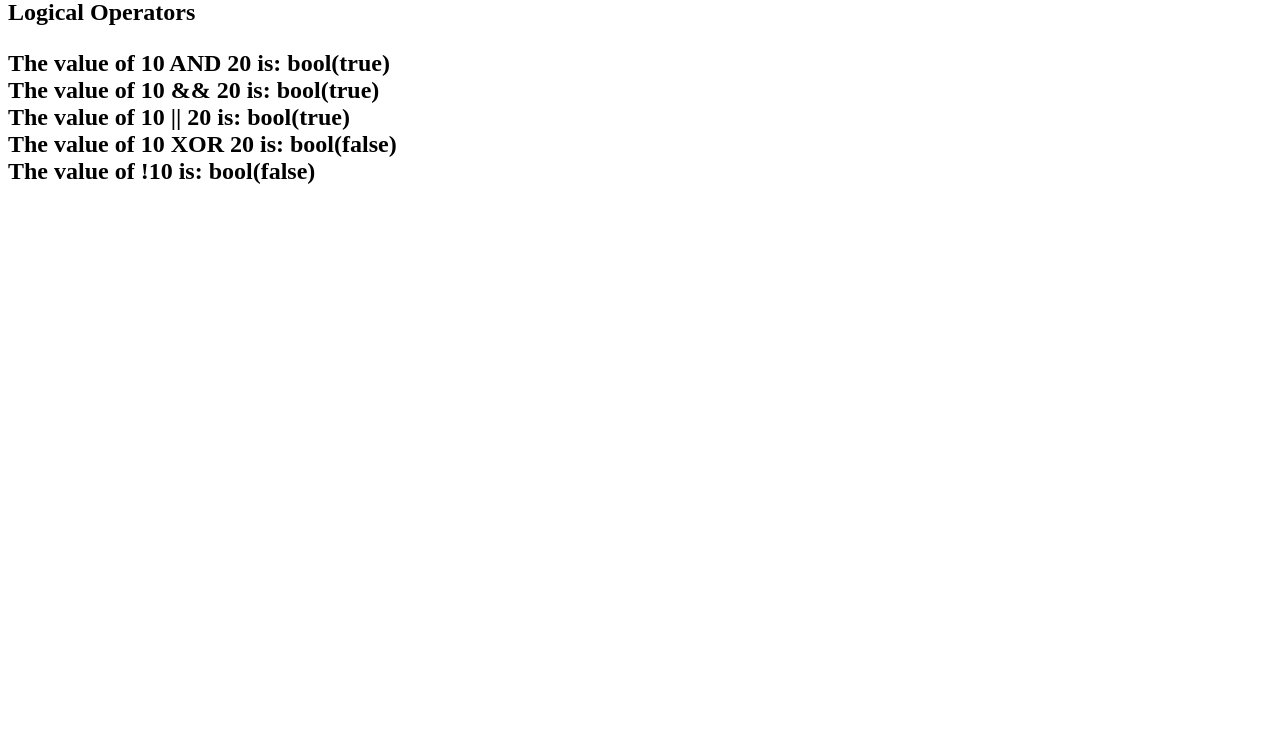
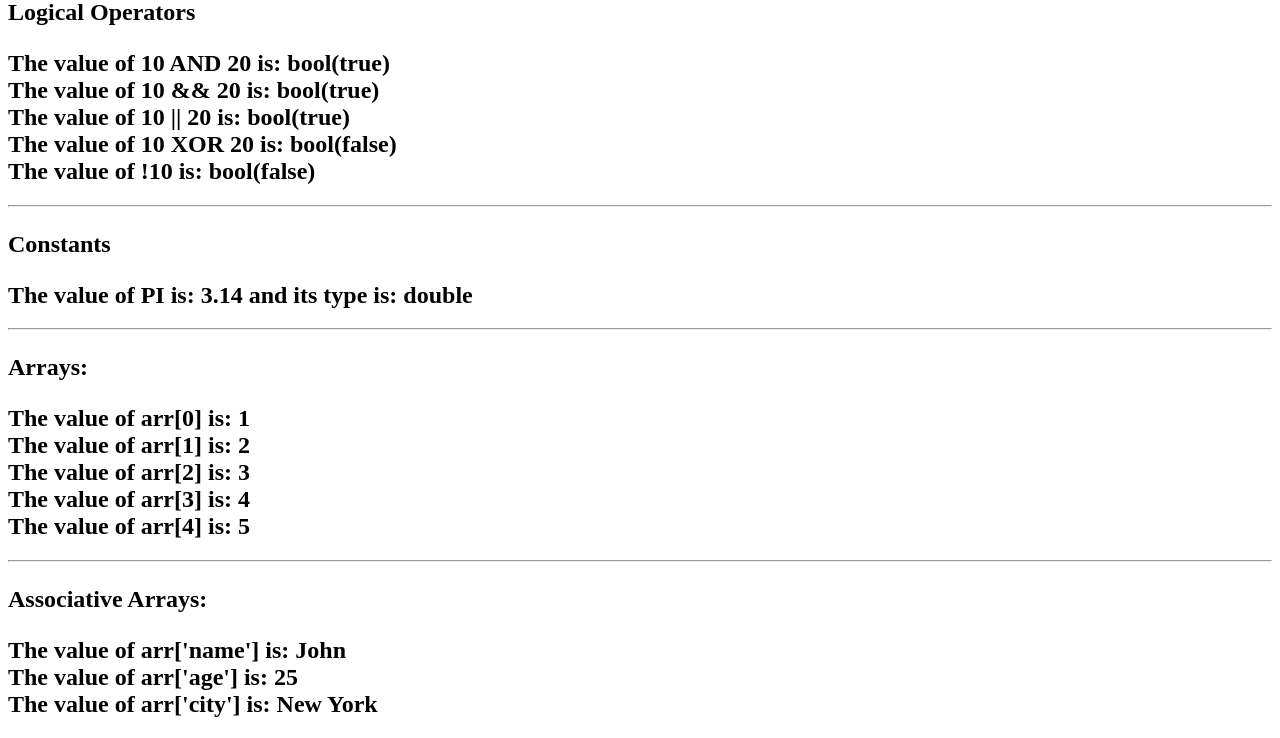
Before and after one commit to BANZOM/PHP-HandsOn, a PHP site: page / in a window 1280 px wide. Shown: the part 250-988 px from the top of the page. Before the commit the page ends 434 px from the top, so only its background shows below. Run offline with PHP 8.4, Linux system fonts and the light colour scheme.

Commit message:
arrays, and associative arrays in index.php

```diff
--- a/index.php
+++ b/index.php
@@ -60,6 +60,46 @@
                 var_dump(!$var1);
             ?>
         </h2>
+        <hr>
+        <h2>
+            <p>Constants</p>
+            <?php
+                define("PI", 3.14);
+                echo "The value of PI is: ".PI." and its type is: ".gettype(PI);
+            ?>
+        </h2>
+
+        <hr>
+        <h2>
+            <p>Arrays:</p>
+            <?php
+                $arr = array(1, 2, 3, 4, 5);
+                echo "The value of arr[0] is: ".$arr[0];
+                echo "<br>";
+                echo "The value of arr[1] is: ".$arr[1];
+                echo "<br>";
+                echo "The value of arr[2] is: ".$arr[2];
+                echo "<br>";
+                echo "The value of arr[3] is: ".$arr[3];
+                echo "<br>";
+                echo "The value of arr[4] is: ".$arr[4];
+                echo "<br>";
+            ?>
+        </h2>
+
+        <hr>
+        <h2>
+            <p>Associative Arrays:</p>
+            <?php
+                $arr = array("name"=>"John", "age"=>25, "city"=>"New York");
+                echo "The value of arr['name'] is: ".$arr['name'];
+                echo "<br>";
+                echo "The value of arr['age'] is: ".$arr['age'];
+                echo "<br>";
+                echo "The value of arr['city'] is: ".$arr['city'];
+                echo "<br>";
+            ?>
+        </h2>
     </div>
 </body>
 </html>
```
